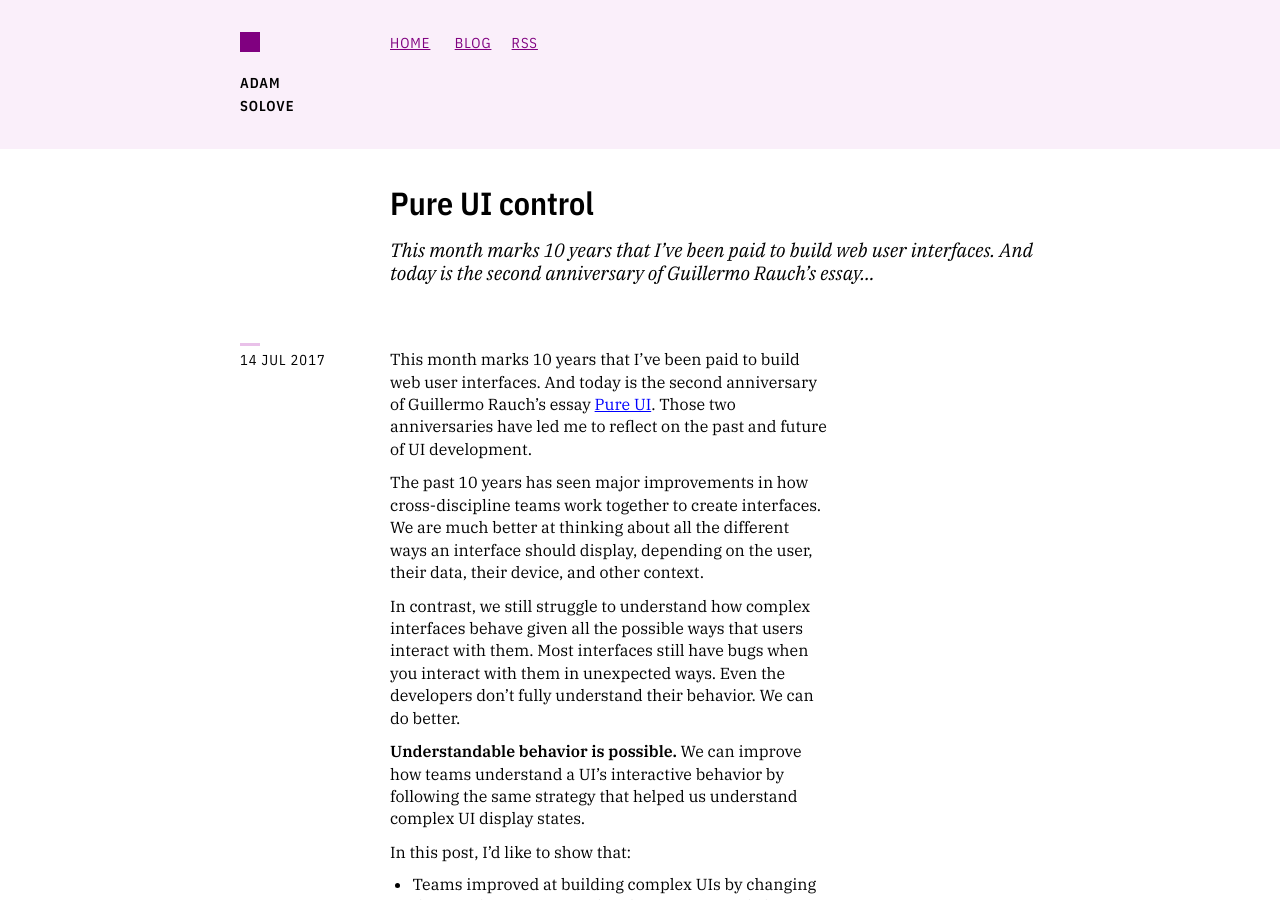
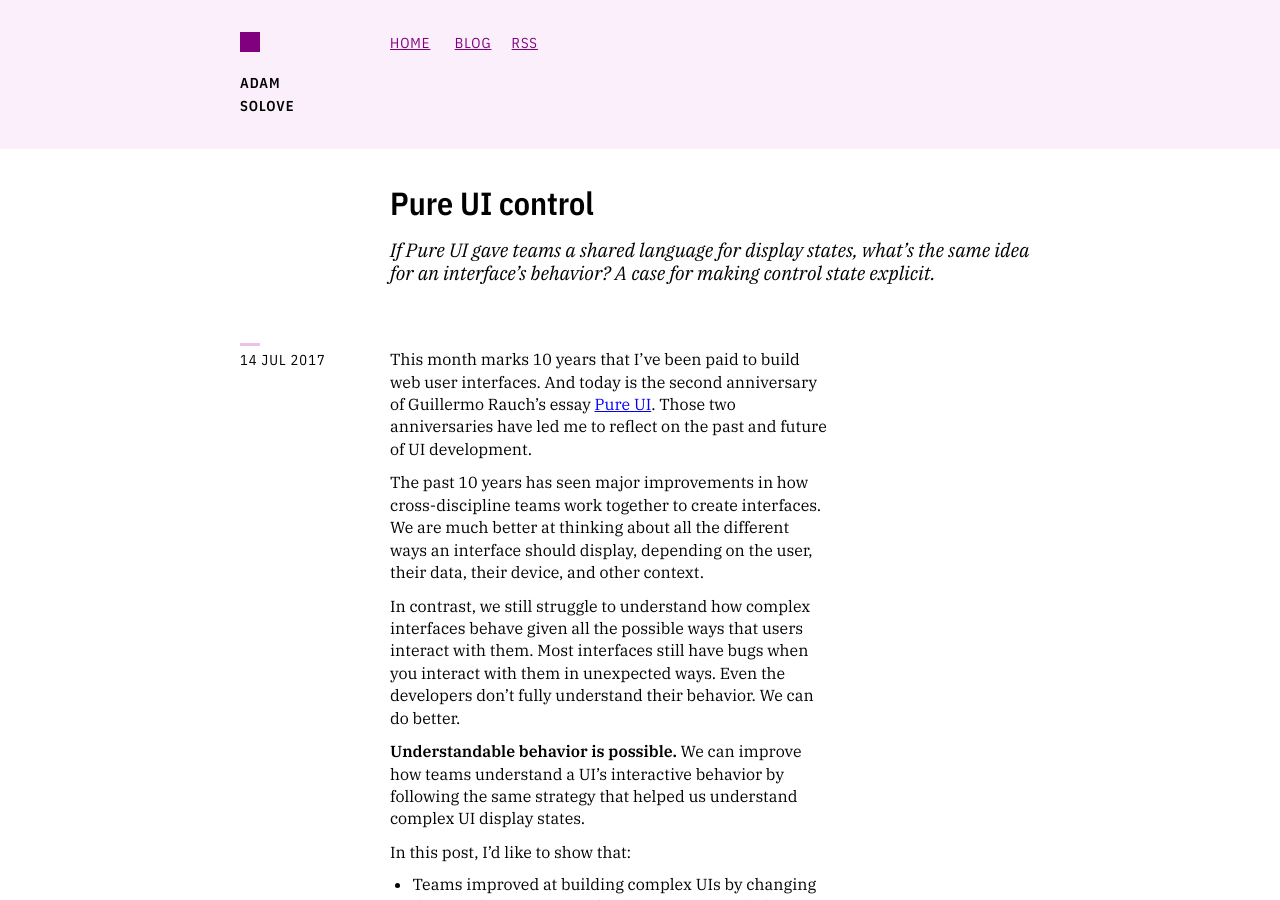
Before and after one commit to asolove/asolove.github.io, a Jekyll site: the page built from _posts/2017-07-14-pure-ui-control.markdown, in a window 1280 px wide and 900 px high. Built offline with Jekyll 4.4.1, drawn with Linux system fonts in a browser that asks for light colours; comment, search, counter and statistics services are not loaded.

Commit message:
Replace 3 auto-truncated post descriptions with hand-written ones

```diff
--- a/_posts/2017-03-14-preact-internals-2.markdown
+++ b/_posts/2017-03-14-preact-internals-2.markdown
@@ -1,7 +1,7 @@
 ---
 layout: post
 title: "Preact internals #2: the component model"
-description: "What distinguishes the React component model, the difference between functional and class-based components, and an overview of how it all…"
+description: "What makes React’s component model — composable, stateful, declarative — actually work, and how Preact implements both class-based and functional components."
 date: 2017-03-14 09:00:00
 categories: js ui
 ---
--- a/_posts/2017-07-14-pure-ui-control.markdown
+++ b/_posts/2017-07-14-pure-ui-control.markdown
@@ -1,7 +1,7 @@
 ---
 layout: post
 title: "Pure UI control"
-description: "This month marks 10 years that I’ve been paid to build web user interfaces. And today is the second anniversary of Guillermo Rauch’s essay…"
+description: "If Pure UI gave teams a shared language for display states, what’s the same idea for an interface’s behavior? A case for making control state explicit."
 date: 2017-07-14 09:00:00
 categories: js ui
 ---
--- a/_posts/2018-01-23-learning-about-learning.markdown
+++ b/_posts/2018-01-23-learning-about-learning.markdown
@@ -1,7 +1,7 @@
 ---
 layout: post
 title: "Learning about learning"
-description: "Thanks to an extended holiday vacation and some family illnesses, I was lucky enough to spend two weeks reading about how people and teams…"
+description: "Notes on study skills, meta-cognition, and how organizations learn — distilled from a vacation spent reading about learning."
 date: 2018-01-23 09:00:00
 categories: learning
 ---
```
